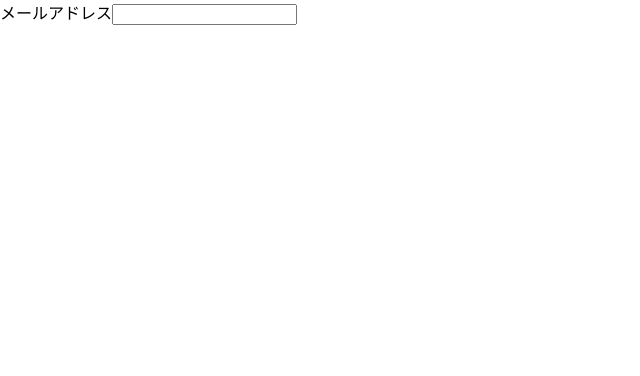
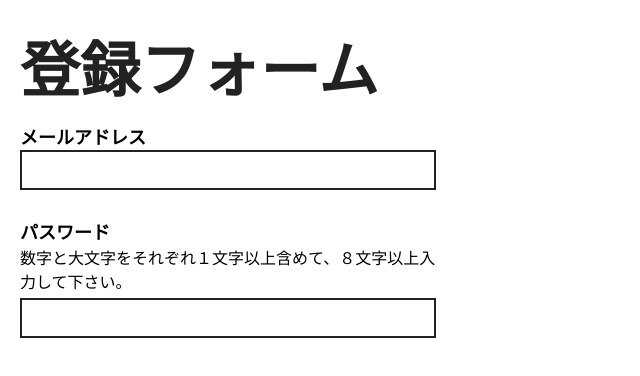
Before and after one commit to shgtkshruch/form-design-patterns-book, a React (Create React App) app: page / in a window 1280 px wide. Shown: the top 376 px of the page, without its empty margins (0-640 px from the left). Built offline with nearby package versions, Linux system fonts and the light colour scheme.

Commit message:
Add password form and styling

```diff
--- a/src/App.css
+++ b/src/App.css
@@ -1,38 +1,4 @@
-.App {
-  text-align: center;
+* {
+  margin: 0;
+  padding: 0;
 }
-
-.App-logo {
-  height: 40vmin;
-  pointer-events: none;
-}
-
-@media (prefers-reduced-motion: no-preference) {
-  .App-logo {
-    animation: App-logo-spin infinite 20s linear;
-  }
-}
-
-.App-header {
-  background-color: #282c34;
-  min-height: 100vh;
-  display: flex;
-  flex-direction: column;
-  align-items: center;
-  justify-content: center;
-  font-size: calc(10px + 2vmin);
-  color: white;
-}
-
-.App-link {
-  color: #61dafb;
-}
-
-@keyframes App-logo-spin {
-  from {
-    transform: rotate(0deg);
-  }
-  to {
-    transform: rotate(360deg);
-  }
-}
--- a/src/App.js
+++ b/src/App.js
@@ -1,14 +1,70 @@
 import React from 'react';
+import styled from '@emotion/styled'
 import './App.css';
+
+const PageContent = styled.div`
+  padding: 40px 20px;
+`;
+
+const H1 = styled.h1`
+  max-width: 15em;
+  margin-bottom: 25px;
+  color: #222;
+  font-size: 3.75em;
+  line-height: 1;
+`;
+
+const Field = styled.div`
+  max-width: 26em;
+  margin-bottom: 30px;
+`;
+
+const Label = styled.label`
+  font-size: 1.125em;
+  line-height: 1.38889;
+`;
+
+const FieldLabel = styled.span`
+  display: block;
+  font-weight: 700;
+`;
+
+const FieldHint = styled.span`
+  color: #000;
+  margin-bottom: 5px;
+  display: block;
+`;
+
+const Input = styled.input`
+  width: 100%;
+  padding: 8px;
+  font-size: 1em;
+  line-height: 1.25;
+  font-family: inherit;
+  box-sizing: border-box;
+  appearance: none;
+  border: 2px solid #222;
+`;
 
 function App() {
   return (
-    <div class="field">
-      <label for="email">
-        <span class="field-label">メールアドレス</span>
-      </label>
-      <input type="email" id="email" name="email" />
-    </div>
+    <PageContent>
+      <H1>登録フォーム</H1>
+      <Field>
+        <Label htmlFor="email">
+          <FieldLabel>メールアドレス</FieldLabel>
+        </Label>
+        <Input type="email" id="email" name="email" />
+      </Field>
+
+      <Field>
+        <Label htmlFor="password">
+          <FieldLabel>パスワード</FieldLabel>
+        </Label>
+        <FieldHint>数字と大文字をそれぞれ１文字以上含めて、８文字以上入力して下さい。</FieldHint>
+        <Input type="password" id="password" name="password" />
+      </Field>
+    </PageContent>
   );
 }
 
```
